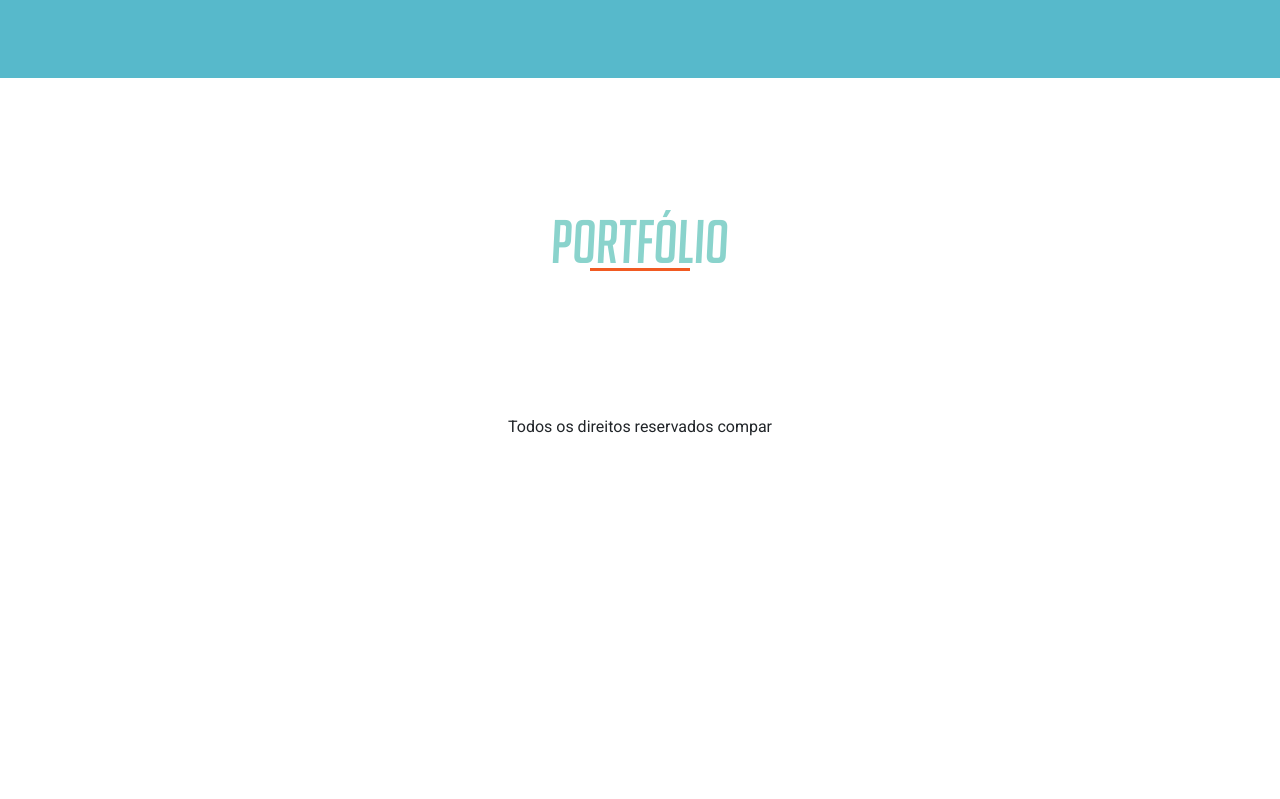
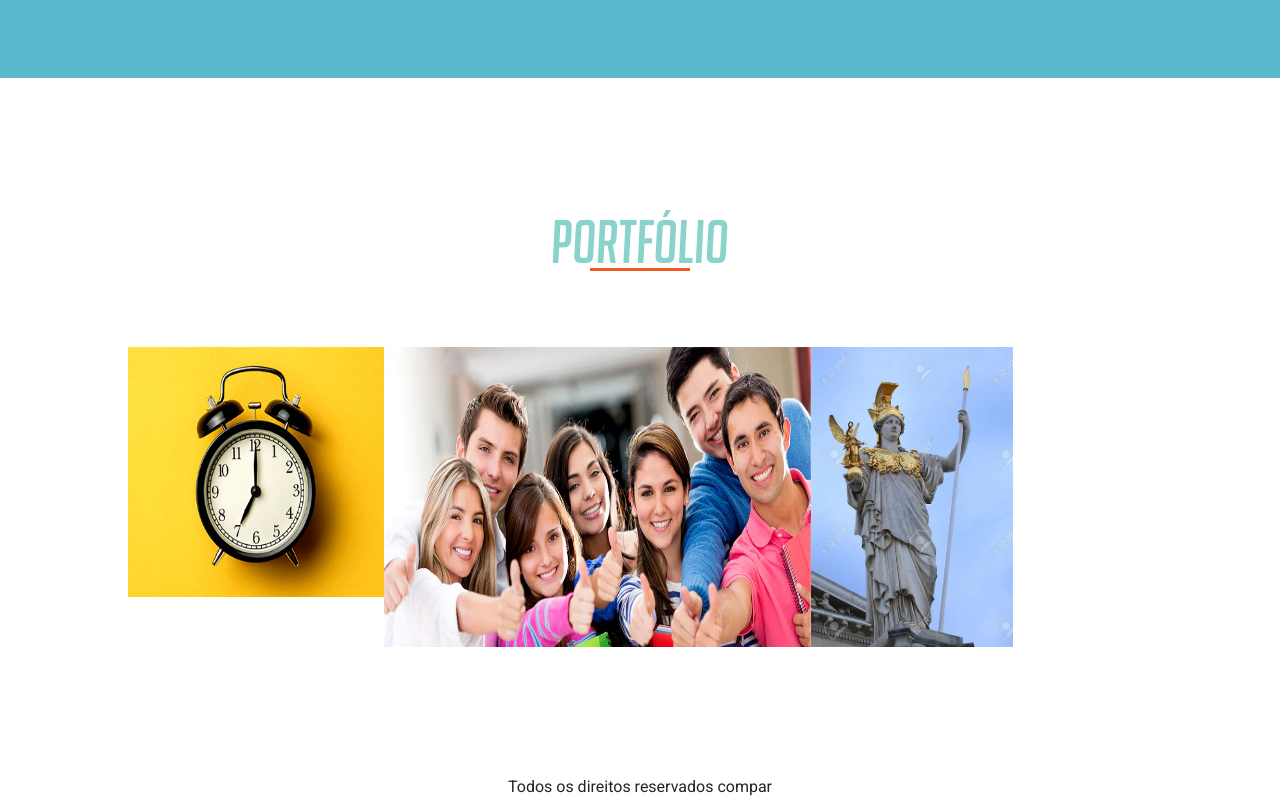
Before and after one commit to tucamefe/compar, a plain HTML site: page index.html in a window 1280 px wide. Shown: the part 1522-2321 px from the top of the page. Before the commit the page ends 1961 px from the top, so only its background shows below. Drawn offline with Linux system fonts and the light colour scheme.

Commit message:
Portfolio Adjustment

```diff
--- a/css/creative.css
+++ b/css/creative.css
@@ -94,6 +94,10 @@ h6 {
   font-size: 45pt;
   text-transform: uppercase;
   margin-bottom: -10px;
+}
+
+.section-heading-portfolio-div {
+  margin-top: 60px;
 }
 
 #portfolio {
--- a/index.html
+++ b/index.html
@@ -69,12 +69,19 @@
           <div class="col-lg-8 mx-auto">
             <img src="img/foto-equipe.jpg" style="width: 85%; height: 80%; margin-top: 150px; margin-left: 20px;">
           </div>
-          <div class="col-lg-4 text-left" >
+          <div class="col-lg-4 text-left">
             <h5 class="section-heading text-white recuo" style="margin-top: 160px;">Sobre</h5>
             <hr class="my-8 recuo linha">
-            <p class="text-faded mb-4 recuo" style="background: white; width: 400px; position: absolute; height: 320px;">Lorem ipsum dolor sit amet consectetur adipisicing elit. Blanditiis doloribus iure nobis? Eum, quis exercitationem repudiandae nobis cum ullam, unde accusantium minus voluptas consequuntur soluta perspiciatis repellat animi odio sapiente?
-            Lorem ipsum dolor, sit amet consectetur adipisicing elit. Ducimus neque nesciunt expedita consequuntur modi voluptatum animi veniam quos, est sit fugiat officiis delectus nulla asperiores. Ad ipsum amet quia delectus.
-            Lorem, ipsum dolor sit amet consectetur adipisicing elit. Vel doloremque ad, cum accusamus tempore exercitationem vitae quos. Culpa, delectus nobis, repellat, fugit earum temporibus soluta nemo natus itaque laudantium facilis?</p>
+            <p class="text-faded mb-4 recuo" style="background: white; width: 400px; position: absolute; height: 320px;">Lorem
+              ipsum dolor sit amet consectetur adipisicing elit. Blanditiis doloribus iure nobis? Eum, quis
+              exercitationem repudiandae nobis cum ullam, unde accusantium minus voluptas consequuntur soluta
+              perspiciatis repellat animi odio sapiente?
+              Lorem ipsum dolor, sit amet consectetur adipisicing elit. Ducimus neque nesciunt expedita consequuntur
+              modi voluptatum animi veniam quos, est sit fugiat officiis delectus nulla asperiores. Ad ipsum amet quia
+              delectus.
+              Lorem, ipsum dolor sit amet consectetur adipisicing elit. Vel doloremque ad, cum accusamus tempore
+              exercitationem vitae quos. Culpa, delectus nobis, repellat, fugit earum temporibus soluta nemo natus
+              itaque laudantium facilis?</p>
           </div>
         </div>
       </div>
@@ -90,20 +97,61 @@
     <hr class="my-8">
     <div class="container-fluid p-0">
       <div class="row no-gutters popup-gallery">
+
+        <div class="col-lg-3 col-sm-6 section-heading-portfolio-div">
+            <a class="portfolio-box" href="#">
+              <img class="img-fluid" src="imagens/Relogio.jpg" style="height: 250px;" alt="">
+              <!--<div class="portfolio-box-caption">
+                <div class="portfolio-box-caption-content">
+                  <div class="project-category text-faded">
+                    Category
+                  </div>
+                  <div class="project-name">
+                    Project Name
+                  </div>
+                </div>
+              </div>-->
+            </a>
+        </div>
+
+        <div class="col-lg-5 col-sm-6 section-heading-portfolio-div">
+            <a class="portfolio-box" href="#">
+                <img class="img-fluid" src="imagens/Coletivo.jpg" style="height: 300px;" alt="">
+                <!--<div class="portfolio-box-caption">
+                  <div class="portfolio-box-caption-content">
+                    <div class="project-category text-faded">
+                      Category
+                    </div>
+                    <div class="project-name">
+                      Project Name
+                    </div>
+                  </div>
+                </div>-->
+              </a>
+        </div>
+
+        <div class="col-lg-4 col-sm-6 section-heading-portfolio-div">
+            <a class="portfolio-box" href="#">
+                <img class="img-fluid" src="imagens/Atena.jpg" style="height: 300px;" alt="">
+                <!--<div class="portfolio-box-caption">
+                  <div class="portfolio-box-caption-content">
+                    <div class="project-category text-faded">
+                      Category
+                    </div>
+                    <div class="project-name">
+                      Project Name
+                    </div>
+                  </div>
+                </div>-->
+              </a>
+        </div>
+
         <div class="col-lg-4 col-sm-6">
         </div>
+
         <div class="col-lg-4 col-sm-6">
+        </div>
 
-        </div>
-        <div class="col-lg-4 col-sm-6">
-
-        </div>
-        <div class="col-lg-4 col-sm-6">
-
-        </div>
-        <div class="col-lg-4 col-sm-6">
-
-        </div>
       </div>
     </div>
   </section>
@@ -121,7 +169,7 @@
     <div class="container">
       <div class="row">
         <div class="col-lg-8 mx-auto text-center">
-            Todos os direitos reservados  compar
+          Todos os direitos reservados compar
         </div>
       </div>
     </div>
```
Also changed, not shown: imagens/Atena.jpg (added), imagens/Coletivo.jpg (added), imagens/Equipe.jpg (added), imagens/Equipe_Job.jpg (added), imagens/Por-do-Sol.jpg (added), imagens/Relogio.jpg (added), 1 other file. Lines whose indentation alone changed are shown as unchanged.
